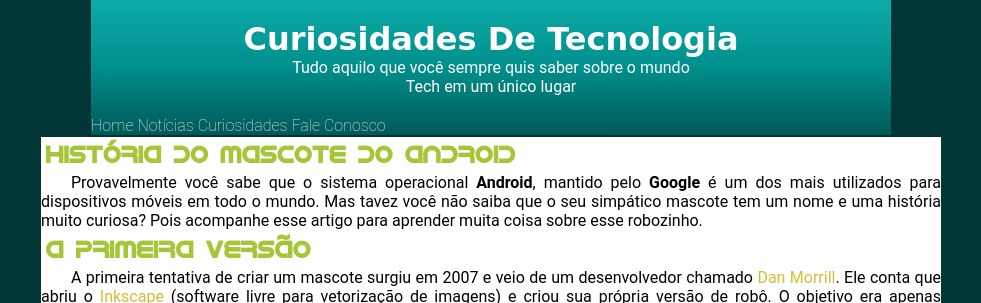
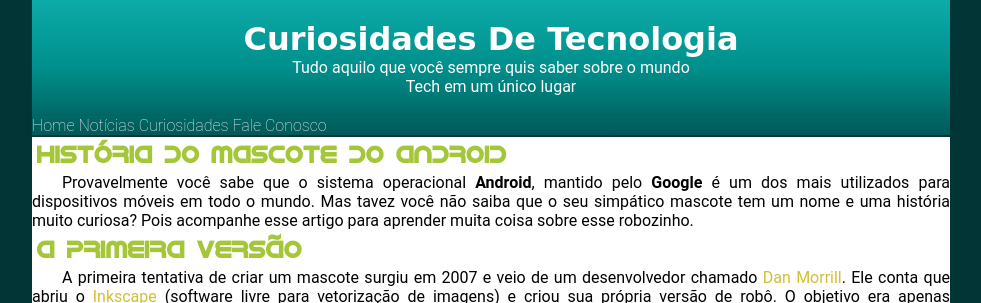
Before and after one commit to pekzinn1/projeto-android, a plain HTML site: page index.html in a window 1280 px wide. Shown: the top 303 px of the page, without its empty margins (149-1130 px from the left). Drawn offline with Linux system fonts and the light colour scheme.

Commit message:
nao quebre

```diff
--- a/style.css
+++ b/style.css
@@ -29,8 +29,9 @@ body{
 }
 
 header{
-    min-width: 320px;
-    max-width: 800px;
+    max-width: 918px;
+    min-width: 294px;
+    margin: auto;
     text-align: center;
     color: white;
     background-image: linear-gradient(to top, #015958, #008F8C, #0CABA8);
@@ -39,7 +40,6 @@ header{
 
 header  p{
     padding-bottom: 20px;
-    max-width: 400px;
     padding-right: 10px;
     padding-left: 10px;
     margin: auto;
@@ -81,8 +81,8 @@ nav > a:hover{
 }
 
 main{
-    min-width: 320px;
-    max-width: 900px;
+    max-width: 918px;
+    min-width: 294px;
     margin: auto;
     background-color: white;
 }
```
